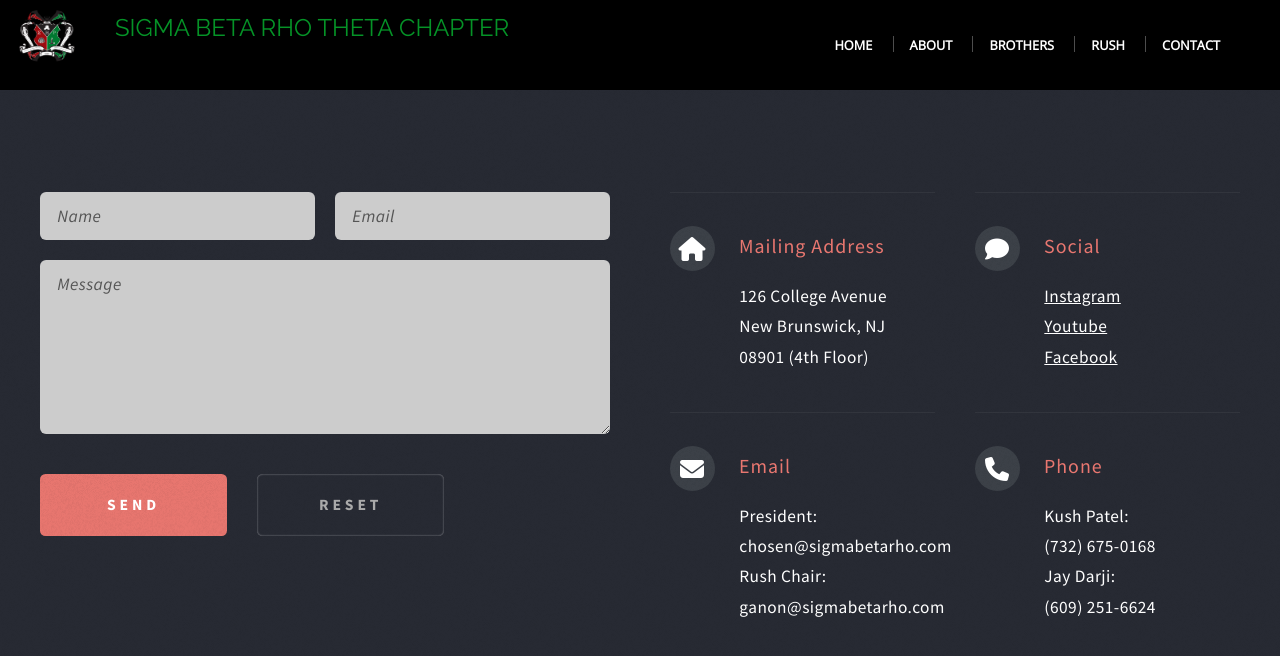
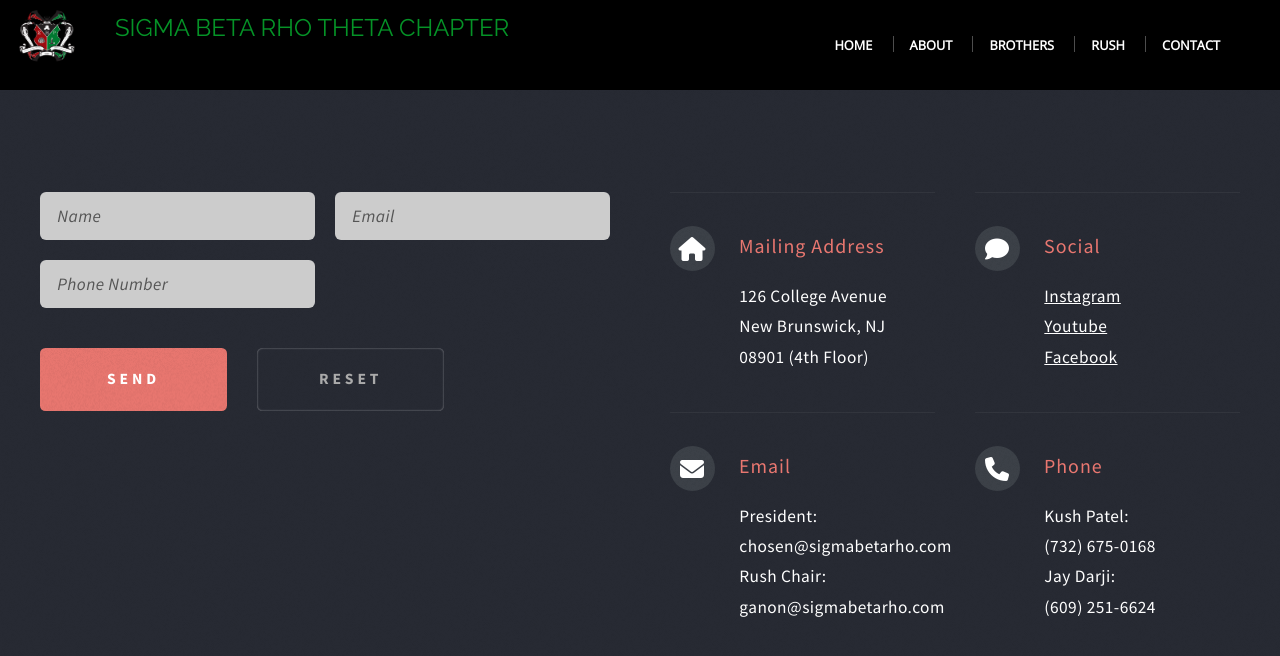
Before and after one commit to MilanPatel718/Theta, a Jekyll site: the page built from index.html, in a window 1280 px wide and 900 px high, scrolled down 1903 px. Shown: the top 656 px of the window. Built offline with Jekyll 4.4.1, drawn with Linux system fonts in a browser that asks for light colours; nearby versions of some CDN libraries; some web fonts are replaced; library files that are not in the unit come from our copies.

Commit message:
Added form functionality, more pics

```diff
--- a/Brothers/index.html
+++ b/Brothers/index.html
@@ -311,7 +311,7 @@
 
 	<div class="column">
 	  <div class="card">
-	    <img src="images/crest.jpg" style="width:100%">
+	    <img src="images/Brothers/GijoyEpsilon.jpg" style="width:100%">
 	    <div class="container">
 	      <h2>Gijoy Arackathara</h2>
 	      <p class="title">Brother Focus</p>
@@ -919,7 +919,7 @@
 
 	<div class="column">
 	  <div class="card">
-	    <img src="images/Brothers/VincentOmicron.PNG" style="width:100%">
+	    <img src="images/Brothers/VincentOmicron.JPG" style="width:100%">
 	    <div class="container">
 	      <h2>Vincent Stephen</h2>
 	      <p class="title">Brother Hedelogos </p>
--- a/_includes/footer.html
+++ b/_includes/footer.html
@@ -16,7 +16,7 @@
 
 							<!-- Contact Form -->
 								<section>
-									<form method="post" action="#">
+									<form method="POST" action="https://formspree.io/ganon@sigmabetarho.com">
 										<div class="ro 50%">
 											<div class="6u">
 												<input type="text" name="name" id="contact-name" placeholder="Name" />
@@ -26,8 +26,8 @@
 											</div>
 										</div>
 										<div class="ro 50%">
-											<div class="12u">
-												<textarea name="message" id="contact-message" placeholder="Message" rows="4"></textarea>
+												<div class="6u">
+												<input type="text" name="phone" id="contact-phone" placeholder="Phone Number" />
 											</div>
 										</div>
 										<div class="ro">
```
Also changed, not shown: images/Brothers/GijoyEpsilon.jpg (added), images/Brothers/VincentOmicron.JPG (added), images/Brothers/VincentOmicron.PNG (deleted), 8 other files.
